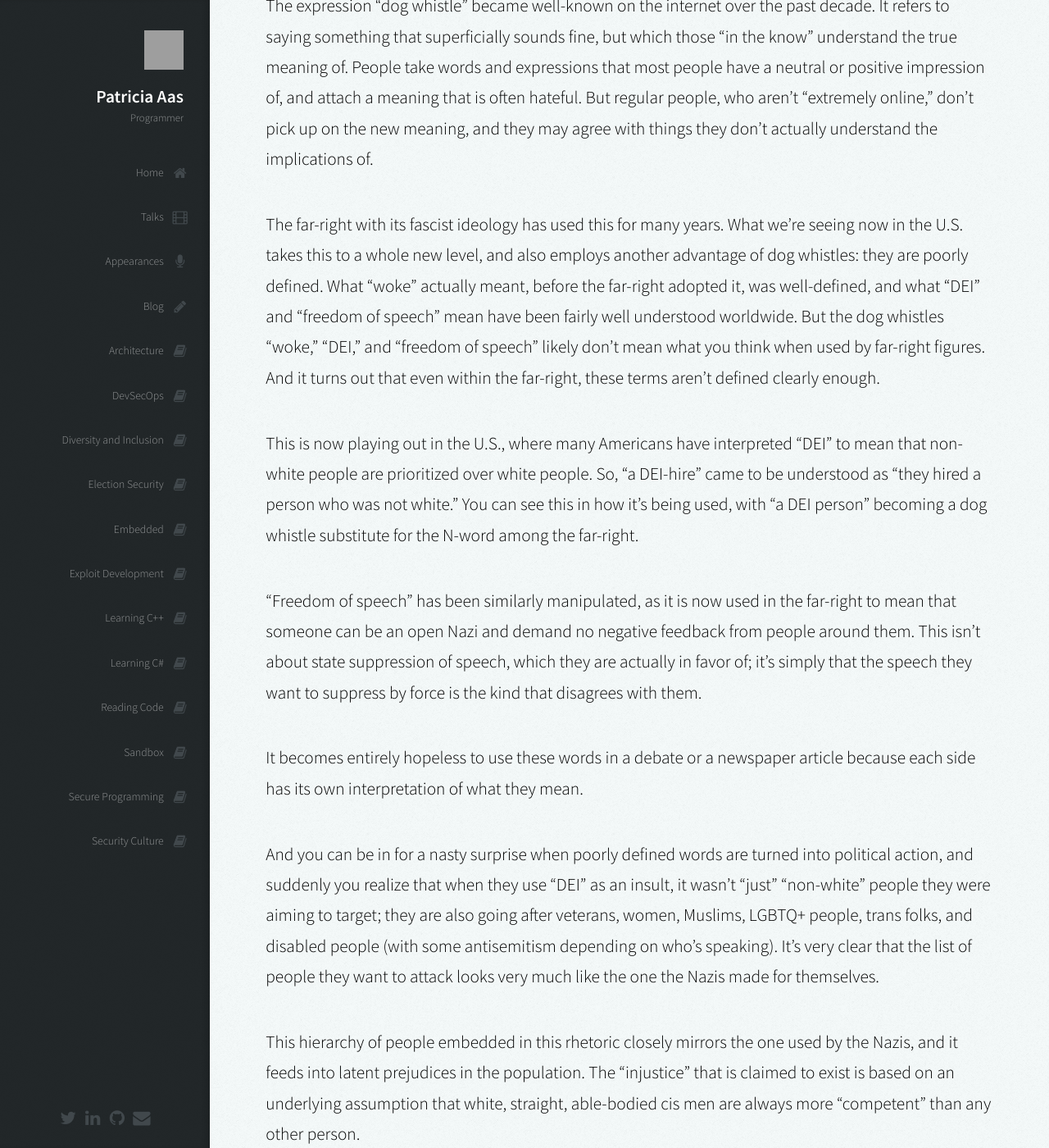
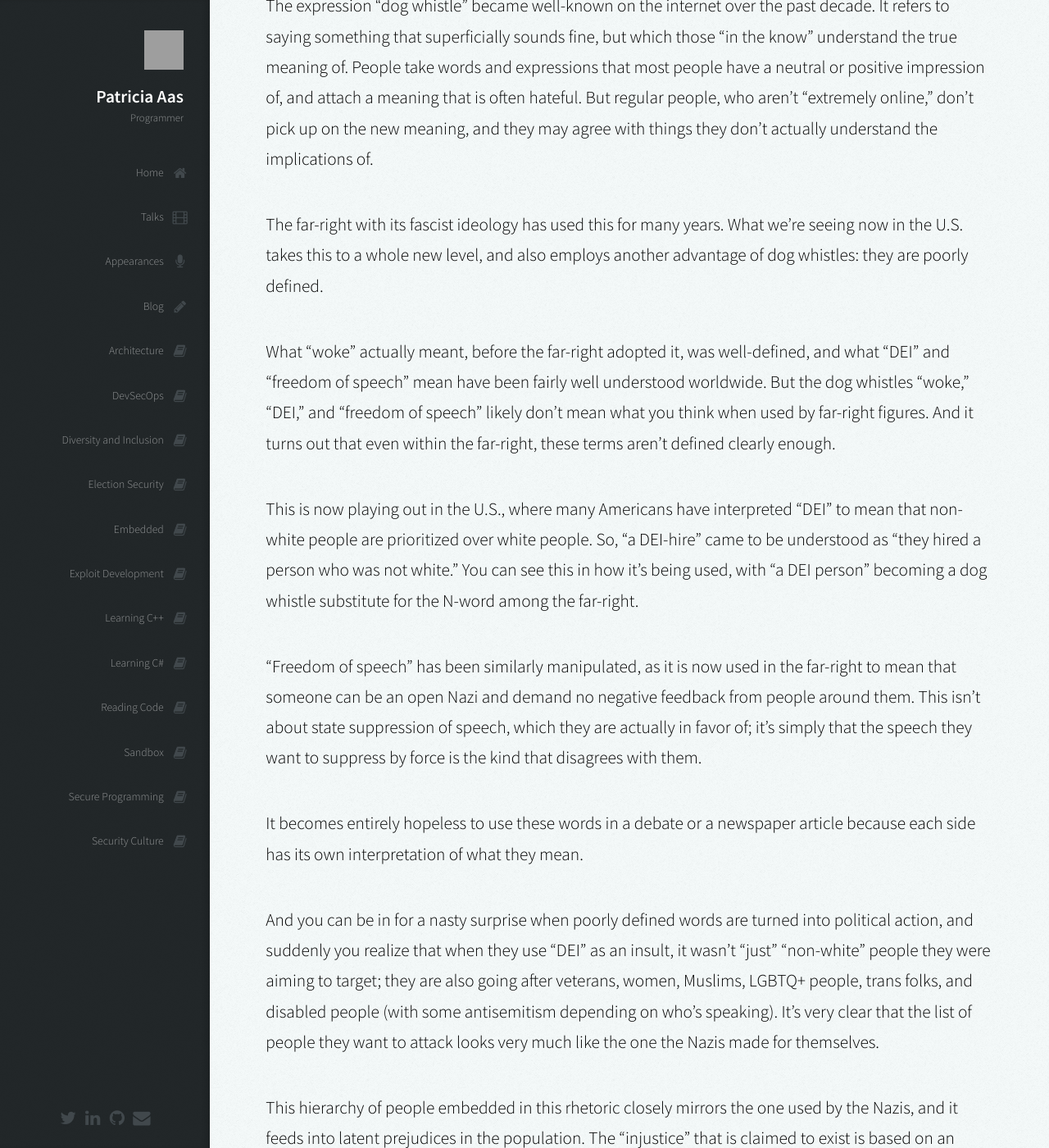
Before and after one commit to patricia-gallardo/patricia-gallardo.github.io, a Jekyll site: the page built from _posts/2025-02-09-dei_doesnt_mean_what_you_think_anymore.md, in a window 1280 px wide and 1400 px high, scrolled down 369 px. Shown: the whole window at 82% size. Built offline with Jekyll 4.4.1, drawn with Linux system fonts in a browser that asks for light colours; nearby versions of some CDN libraries; grey boxes are pictures that could not be loaded.

Commit message:
Highlight and make formatting more consistent

```diff
--- a/_posts/2025-02-09-dei_doesnt_mean_what_you_think_anymore.md
+++ b/_posts/2025-02-09-dei_doesnt_mean_what_you_think_anymore.md
@@ -15,8 +15,9 @@
 regular people, who aren't "extremely online," don't pick up on the new meaning, and they may agree with things they
 don't actually understand the implications of.
 
-The far-right with its fascist ideology has used this for many years. What we’re seeing now in the U.S. takes this to a
-whole new level, and also employs another advantage of dog whistles: they are poorly defined.
+The far-right with its fascist ideology has used this for many years. **What we’re seeing now in the U.S. takes this to a
+whole new level, and also employs another advantage of dog whistles: they are poorly defined.**
+
 What "woke" actually meant, before the far-right adopted it, was well-defined, and what "DEI" and "freedom of speech"
 mean have been fairly well understood worldwide. But the dog whistles "woke," "DEI," and "freedom of speech" likely
 don't mean what you think when used by far-right figures. And it turns out that even within the far-right, these terms
@@ -38,8 +39,8 @@
 And you can be in for a nasty surprise when poorly defined words are turned into political action, and suddenly you
 realize that when they use "DEI" as an insult, it wasn't "just" "non-white" people they were aiming to target; they are
 also going after veterans, women, Muslims, LGBTQ+ people, trans folks, and disabled people (with some antisemitism
-depending on who’s speaking). It's very clear that the list of people they want to attack looks very much like the one
-the Nazis made for themselves.
+depending on who’s speaking). **It's very clear that the list of people they want to attack looks very much like the one
+the Nazis made for themselves.**
 
 This hierarchy of people embedded in this rhetoric closely mirrors the one used by the Nazis, and it feeds into latent
 prejudices in the population. The "injustice" that is claimed to exist is based on an underlying assumption that white,
```
Also changed, not shown: _posts/2025-02-09-dei_betyr_ikke_lengre_hva_du_tror.md (+4 -4 lines).
